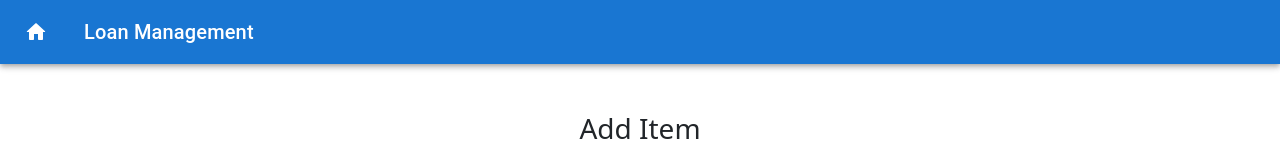
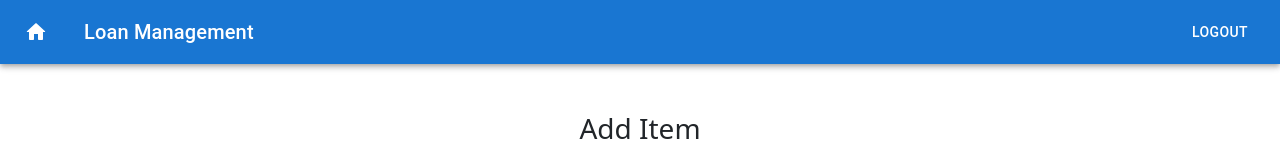
Before and after one commit to sakshijain009/Loan-Admin-Management-Application, a React (Vite) app in the folder frontend/: page /adminadditem in a window 1280 px wide. Shown: the top 160 px of the page. Built offline with nearby package versions, Linux system fonts and the light colour scheme; no server answers; sample sign-in values are in the browser's storage.

Commit message:
Admin logout

```diff
--- a/frontend/src/components/AdminAddItem.jsx
+++ b/frontend/src/components/AdminAddItem.jsx
@@ -83,7 +83,7 @@ function AdminAddItem() {
 
     return (
         <>
-            <Appbar/>
+            <Appbar bt={"Logout"}/>
             <div className="loan__container">
                 <h3 className="text-center py-3 pt-5">Add Item</h3>
                 <div className="loan-select">
--- a/frontend/src/components/AdminAddLoan.jsx
+++ b/frontend/src/components/AdminAddLoan.jsx
@@ -31,6 +31,7 @@ function AdminAddLoan() {
             "duration": duration !== 0 ? "" : "Please enter a valid duration"
         })
         try {
+            // console.log(typeof(duration))
             if(error.type || duration === 0) {
                 throw new Error("Invalid data");
                 // console.log("Invalid data");
@@ -61,7 +62,7 @@ function AdminAddLoan() {
 
     return (
         <>
-            <Appbar/>
+            <Appbar bt={"Logout"}/>
             <div className="loan__container">
                 <h3 className="text-center py-3 pt-5">Add Loan Master Data</h3>
                 <div className="loan-select">
@@ -85,7 +86,7 @@ function AdminAddLoan() {
                             type="number"
                             variant="outlined"
                             value={duration}
-                            onChange={e => setDuration(parseInt(e.target.value))}/>
+                            onChange={e => setDuration(parseInt(e.target.value || "0"))}/>
                         {error.duration && <p style={{color:'red'}}>{error.duration}</p>}
 
 
--- a/frontend/src/components/AdminAddUser.jsx
+++ b/frontend/src/components/AdminAddUser.jsx
@@ -118,7 +118,7 @@ function AdminAddUser({bt}) {
 
     return (
         <>
-            <Appbar bt={bt}/>
+            <Appbar bt={"Logout"}/>
             <div className='register'>
                 <h2>Register User</h2>
                 <TextField id="outlined-basic" label="Employee ID" variant="outlined" className='text_register'
--- a/frontend/src/components/AdminLogin.jsx
+++ b/frontend/src/components/AdminLogin.jsx
@@ -21,7 +21,7 @@ const AdminLogin = () => {
         // console.log("Login Submit")
         setError({
             "username": empid ? "" : "Username is required",
-            "password": pwd && pwd.length === 8 ? "" : "A 8-digit Password is required"
+            "password": pwd ? pwd.length === 8 ? "" : "Password should contain 8 digits" : "Password is required"
         })
         let resp = {empid, pwd};
         console.log(resp);
--- a/frontend/src/components/AdminViewItem.jsx
+++ b/frontend/src/components/AdminViewItem.jsx
@@ -90,7 +90,7 @@ const AdminViewItem = () => {
 
     return (
       <div>
-        <Appbar/>
+        <Appbar bt={"Logout"}/>
         <h3 className='text-center pt-5' >Customer Master Data Details</h3>
         <div className='mx-auto p-4'>
         <TableContainer component={Paper}>
--- a/frontend/src/components/AdminViewLoan.jsx
+++ b/frontend/src/components/AdminViewLoan.jsx
@@ -86,7 +86,7 @@ const AdminViewUser = () => {
 
     return (
       <div>
-        <Appbar/>
+        <Appbar bt={"Logout"}/>
         <h3 className='text-center pt-5' >Customer Master Data Details</h3>
         <div className='mx-auto p-4'>
         <TableContainer component={Paper}>
--- a/frontend/src/components/AdminViewUser.jsx
+++ b/frontend/src/components/AdminViewUser.jsx
@@ -92,7 +92,7 @@ const AdminViewUser = () => {
 
     return (
       <div>
-        <Appbar/>
+        <Appbar bt={"Logout"}/>
         <h3 className='text-center pt-5' >Customer Master Data Details</h3>
         <div className='mx-auto p-4'>
         <TableContainer component={Paper}>
--- a/frontend/src/components/Logout.jsx
+++ b/frontend/src/components/Logout.jsx
@@ -4,7 +4,7 @@ import { useNavigate } from "react-router-dom";
 function Logout(){
     const navigate = useNavigate();
     useEffect(() => {
-        sessionStorage.removeItem("username");
+        sessionStorage.clear();
         navigate('/');
       },[])
 
```
